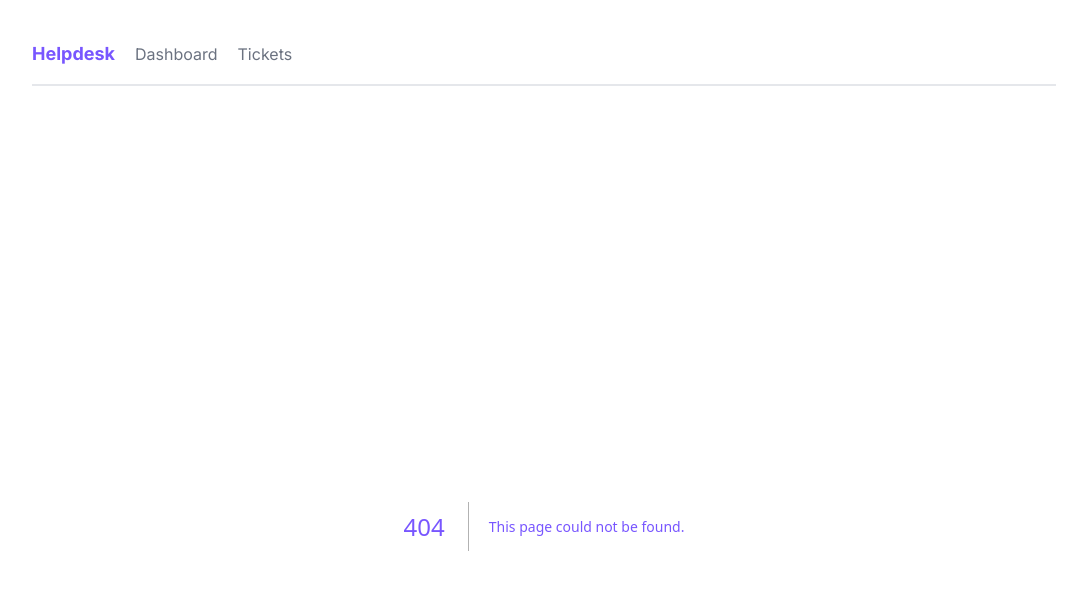
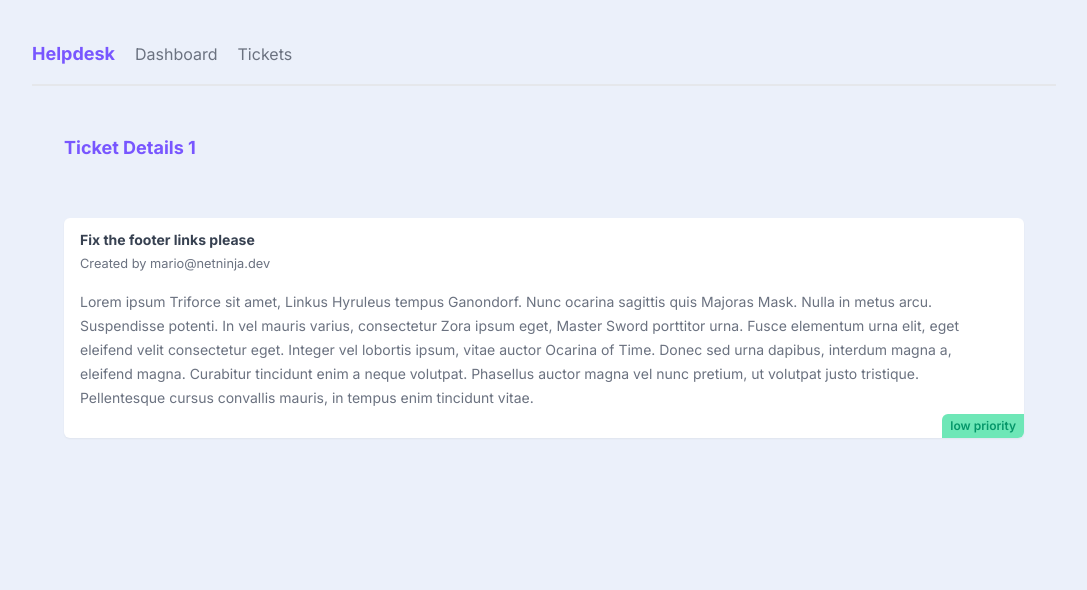
Before and after one commit to ishan65/lnextjs, a Next.js app in the folder nextjs/helpdesk/: page /ticket/1 in a window 1280 px wide. Before the commit this address had no page. Shown: the top 590 px of the page, without its empty margins (96-1183 px from the left). Built offline with nearby package versions, Linux system fonts and the light colour scheme; data requests are answered from the project's data file.

Commit message:
Enable Dynamic Segments params

```diff
--- a/nextjs/helpdesk/app/ticket/TicketList.jsx
+++ b/nextjs/helpdesk/app/ticket/TicketList.jsx
@@ -1,3 +1,4 @@
+import Link from "next/link";
 async function getTickets() {
   const res = await fetch("http://localhost:4000/tickets", {
     next: {
@@ -13,11 +14,13 @@
     <>
       {ticket.map((ticket) => (
         <div key={ticket.id} className="card my-5">
-          <h3>{ticket.title}</h3>
-          <p>{ticket.body.slice(0, 200)}...</p>
-          <div className={`pill ${ticket.priority}`}>
-            {ticket.priority} priority
-          </div>
+          <Link href={`/ticket/${ticket.id}`}>
+            <h3>{ticket.title}</h3>
+            <p>{ticket.body.slice(0, 200)}...</p>
+            <div className={`pill ${ticket.priority}`}>
+              {ticket.priority} priority
+            </div>
+          </Link>
         </div>
       ))}
       {ticket.length == 0 && (
--- /dev/null
+++ b/nextjs/helpdesk/app/ticket/[id]/page.jsx
@@ -0,0 +1,28 @@
+async function getTicket(id) {
+  const res = await fetch("http://localhost:4000/tickets/" + id, {
+    next: {
+      revalidate: 60,
+    },
+  });
+  return res.json();
+}
+
+export default async function TicketDetails({ params }) {
+  const id = params.id;
+  const ticket = await getTicket(id);
+  return (
+    <main>
+      <nav>
+        <h1>Ticket Details {id}</h1>
+      </nav>
+      <div className="card">
+        <h3>{ticket.title}</h3>
+        <small>Created by {ticket.user_email}</small>
+        <p>{ticket.body}</p>
+        <div className={`pill ${ticket.priority}`}>
+          {ticket.priority} priority
+        </div>
+      </div>
+    </main>
+  );
+}
```
